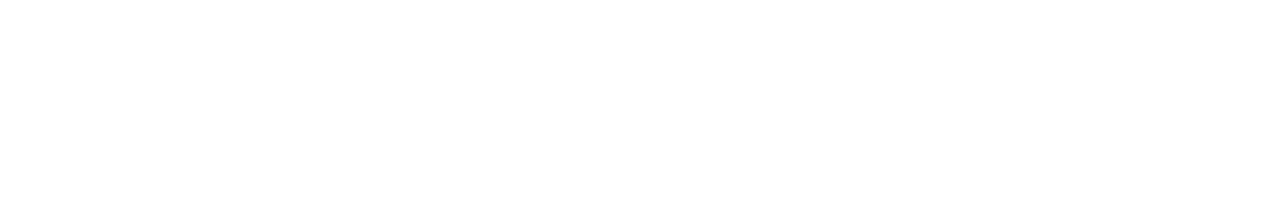
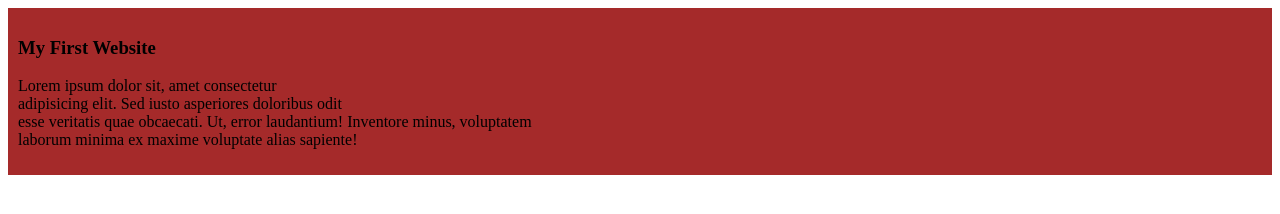
Before and after one commit to abdullahalasif70/my-simple-website, a plain HTML site: page index.html in a window 1280 px wide. Drawn offline with Linux system fonts and the light colour scheme.

Commit message:
added the first blog

```diff
--- a/index.html
+++ b/index.html
@@ -4,8 +4,12 @@
     <meta charset="UTF-8">
     <meta name="viewport" content="width=device-width, initial-scale=1.0">
     <title>My Simple Website</title>
+    <link rel="stylesheet" href="styles/blog.css">
 </head>
 <body>
-
+    <div>
+        <h3>My First Website</h3>
+        <p>Lorem ipsum dolor sit, amet consectetur <br>adipisicing elit. Sed iusto asperiores doloribus odit <br> esse veritatis quae obcaecati. Ut, error laudantium! Inventore minus, voluptatem <br>laborum minima ex maxime voluptate alias sapiente!</p>
+    </div>
 </body>
 </html>
--- /dev/null
+++ b/styles/blog.css
@@ -0,0 +1,4 @@
+div{
+    background-color: brown;
+    padding: 10px;
+}
```
